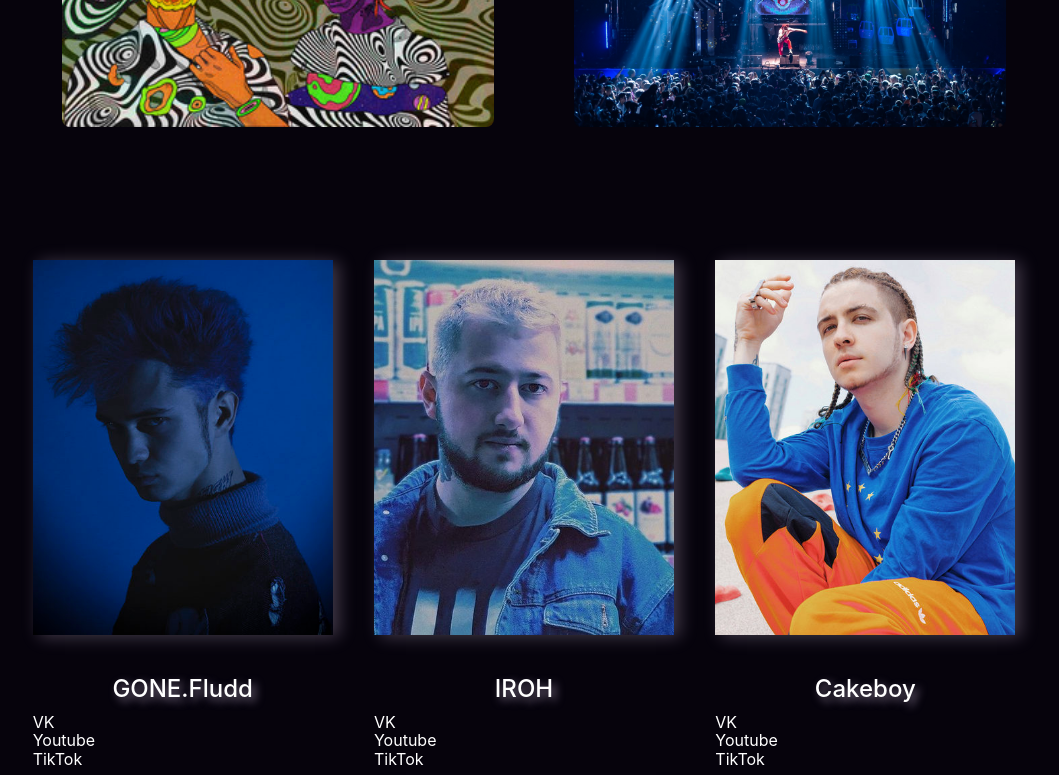
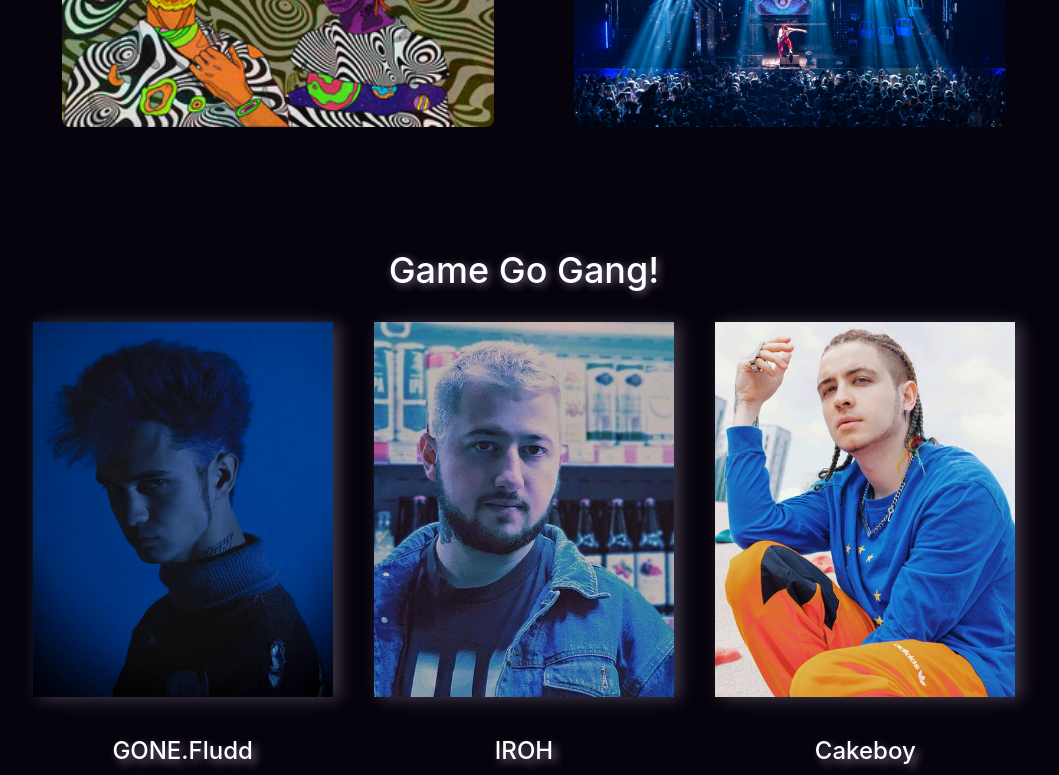
Before and after one commit to Dimmazz/glam-go-gang-react, a React (Create React App) app: page / in a window 1280 px wide. Shown: the part 1960-2735 px from the top of the page, without its empty margins (116-1175 px from the left). Built offline with nearby package versions, Linux system fonts and the light colour scheme.

Commit message:
[Update Component] Update About

```diff
--- a/src/components/About/About.js
+++ b/src/components/About/About.js
@@ -10,6 +10,7 @@ export default function About(props) {
 
     return (
         <section className="about container">
+            <h2 className="about_title">Game Go Gang!</h2>
             <div className="about__inner">
                 <div className="about__card">
                     <div className="card__preview" style={{ backgroundImage: `url(${imgGoneFludd})`}}>
--- a/src/components/About/About.scss
+++ b/src/components/About/About.scss
@@ -1,13 +1,21 @@
-// .about {
+.about {
+    padding: 120px 0;
+}
 
-// }
+.about_title{
+    font-size: 36px;
+    font-weight: 500;
+    text-shadow: 2px 2px 8px #f2ddff80;
+    text-align: center;
+    padding-bottom: 20px;
+}
 
 .about__inner {
     display: flex;
     flex-wrap: wrap;
     justify-content: space-around;
     align-items: baseline;
-    padding: 120px 0;
+
 }
 
 .about__card {
```
